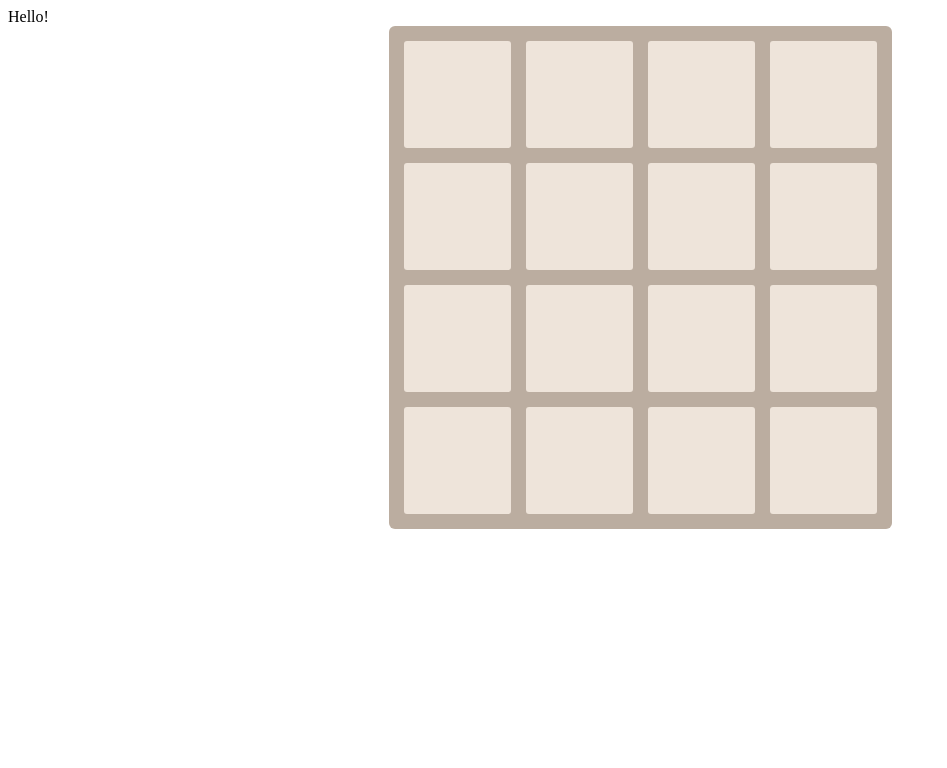
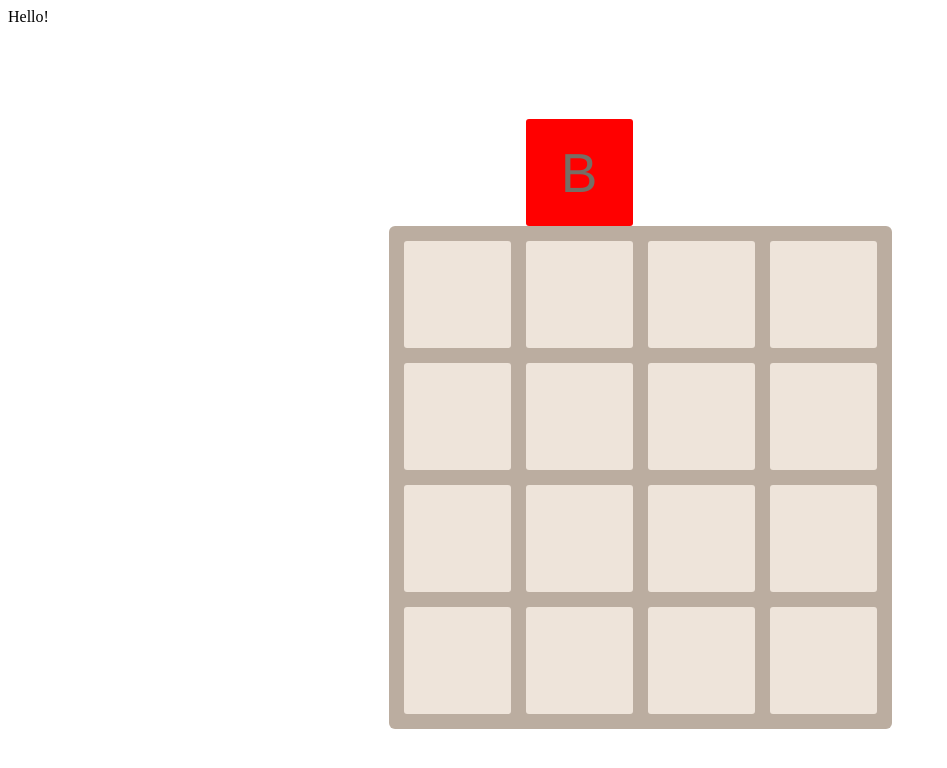
Before and after one commit to jtwaleson/stacky-bird, a Vue app: page / in a window 1280 px wide. Shown: the top 768 px of the page, without its empty margins (0-947 px from the left). Built offline with nearby package versions, Linux system fonts and the light colour scheme.

Commit message:
add bird movement engine

```diff
--- a/src/components/Board.vue
+++ b/src/components/Board.vue
@@ -1,7 +1,10 @@
 <template>
     <div class="board-container">
         <div class="board" :style="boardStyle">
-            <div v-for="i in (cols * rows)" :key="i" class="field"></div>
+            <template v-for="col in cols" :key="col">
+                <div v-for="row in rows" :key="row" class="field" :style="{'grid-column': col, 'grid-row': row}"></div>
+            </template>
+            <div class="field thebird" :class="birdClasses" :style="birdStyle">B</div>
         </div>
     </div>
 </template>
@@ -13,15 +16,86 @@ export default {
         cols: Number,
         rows: Number,
     },
+    data() {
+        return {
+            birdIsMoving: false,
+            bird: {
+                x: 2,
+                y: 2,
+            },
+            birdClasses: [],
+        }
+    },
     computed: {
         boardStyle() {
-            console.log(this);
             return {
                 "grid-template-columns": `repeat(${this.cols}, 107px`,
                 "grid-template-rows": `repeat(${this.rows}, 107px`,
             }
         },
-    }
+        birdStyle() {
+            return {
+                "grid-column": this.bird.x,
+                "grid-row": this.bird.y,
+                "display": "grid",
+            }
+        },
+    },
+    methods: {
+        moveBird(xDiff, yDiff) {
+            if (this.birdIsMoving) {
+                console.error("can not move bird while still moving");
+                return;
+            }
+            this.birdIsMoving = true;
+            let newX = this.bird.x + xDiff;
+            let newY = this.bird.y + yDiff;
+
+            if (!(xDiff === 0 || yDiff === 0)) {
+                throw new Error("can only move in one direction at the same time");
+            }
+            let direction = null;
+            if (xDiff < 0) {
+                direction = "left";
+            } else if (xDiff > 0) {
+                direction = "right";
+            } else if (yDiff < 0) {
+                direction = "up";
+            } else if (yDiff > 0) {
+                direction = "down";
+            }
+            this.birdClasses.push("moving");
+            this.birdClasses.push(`moving-${direction}`);
+            if (newX <= 0 || newY <= 0 || newX >= this.cols || newY >= this.rows) {
+                setTimeout(() => {
+                    this.birdClasses.push("dead");
+                    this.birdIsMoving = false;
+                }, 300);
+            } else {
+                setTimeout(() => {
+                    this.birdClasses.pop();
+                    this.birdClasses.pop();
+                    this.bird.x += xDiff;
+                    this.bird.y += yDiff;
+                    this.birdIsMoving = false;
+                }, 1000);
+            }
+        }
+    },
+    mounted() {
+        setTimeout(() => {
+            this.moveBird(0, -1);
+            setTimeout(() => {
+                this.moveBird(0, -1);
+                setTimeout(() => {
+                    this.moveBird(0, -1);
+                    setTimeout(() => {
+                        this.moveBird(0, -1);
+                    }, 1500);
+                }, 1500);
+            }, 1500);
+        }, 1000);
+    },
 }
 </script>
 
@@ -29,6 +103,7 @@ export default {
 .board-container {
     width: fit-content;
     margin: 0 auto;
+    margin-top: 200px;
 }
 .board {
     display:  grid;
@@ -46,5 +121,32 @@ export default {
     color: #776e65;
     font-family: "Clear Sans", "Helvetica Neue", Arial, sans-serif;
     font-size: 55px;
+    z-index: 0;
+}
+.thebird {
+    display: none;
+    background: none;
+    z-index: 100;
+    width: 107px;
+    height: 107px;
+}
+.moving {
+    transition:
+        margin ease-in-out 1s,
+}
+.moving-left {
+    margin-left:-122px;
+}
+.moving-right {
+    margin-left: 122px;
+}
+.moving-up {
+    margin-top: -122px;
+}
+.moving-down {
+    margin-top: 122px;
+}
+.dead {
+    background-color: red;
 }
 </style>
```
